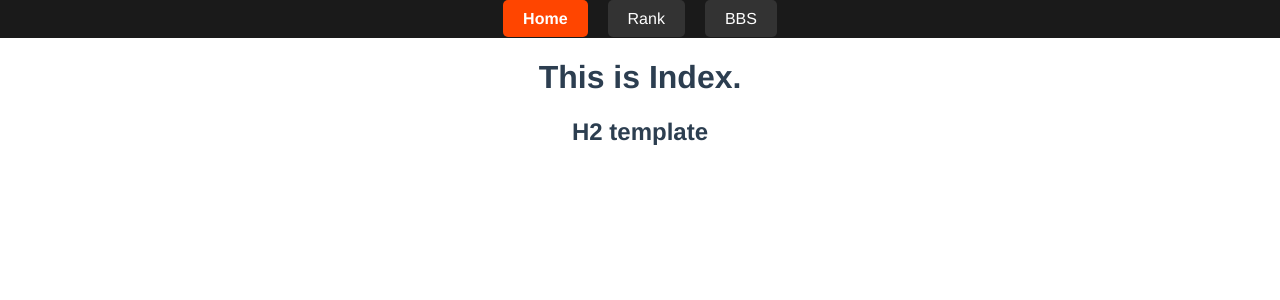
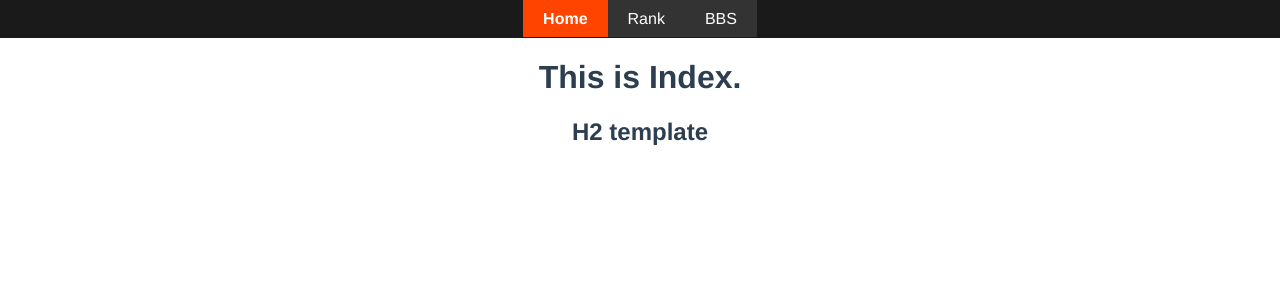
Before and after one commit to Yosame08/WorldTreeII, a Vue app in the folder worldtree_front/: page / in a window 1280 px wide. Shown: the top 300 px of the page. Built offline with nearby package versions, Linux system fonts and the light colour scheme.

Commit message:
delete margin of button

```diff
--- a/worldtree_front/src/App.vue
+++ b/worldtree_front/src/App.vue
@@ -26,7 +26,6 @@ html, body {
   -moz-osx-font-smoothing: grayscale;
   text-align: center;
   color: #2c3e50;
-  margin: 0;
 }
 
 #nav {
@@ -39,9 +38,8 @@ html, body {
   text-decoration: none;
   color: white;
   padding: 10px 20px;
-  margin: 0 10px;
+  margin: 0px 0;
   background-color: #333;
-  border-radius: 5px;
   transition: background-color 0.3s;
 }
 
@@ -50,7 +48,7 @@ html, body {
 }
 
 .nav-link-active {
-  background-color: #ff4500;
+  background-color: #f40;
   font-weight: bold;
 }
 </style>
```
